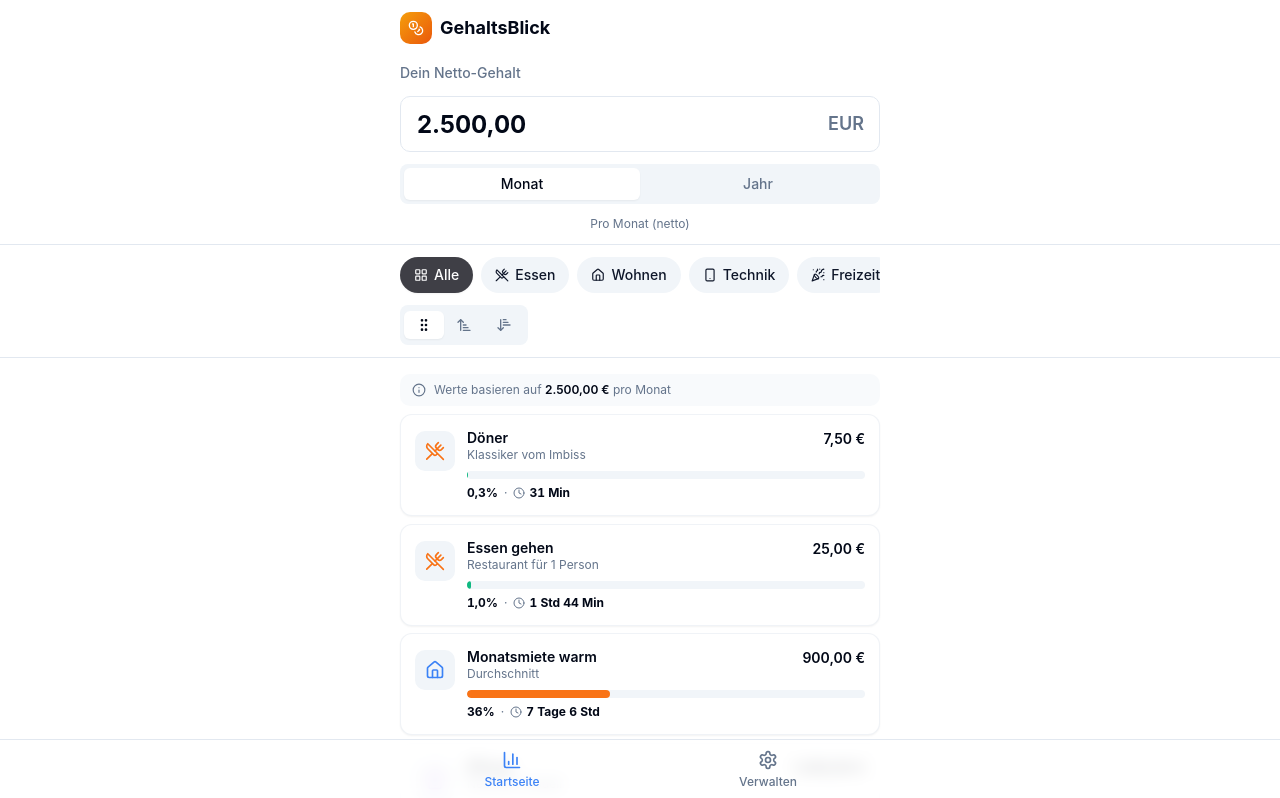
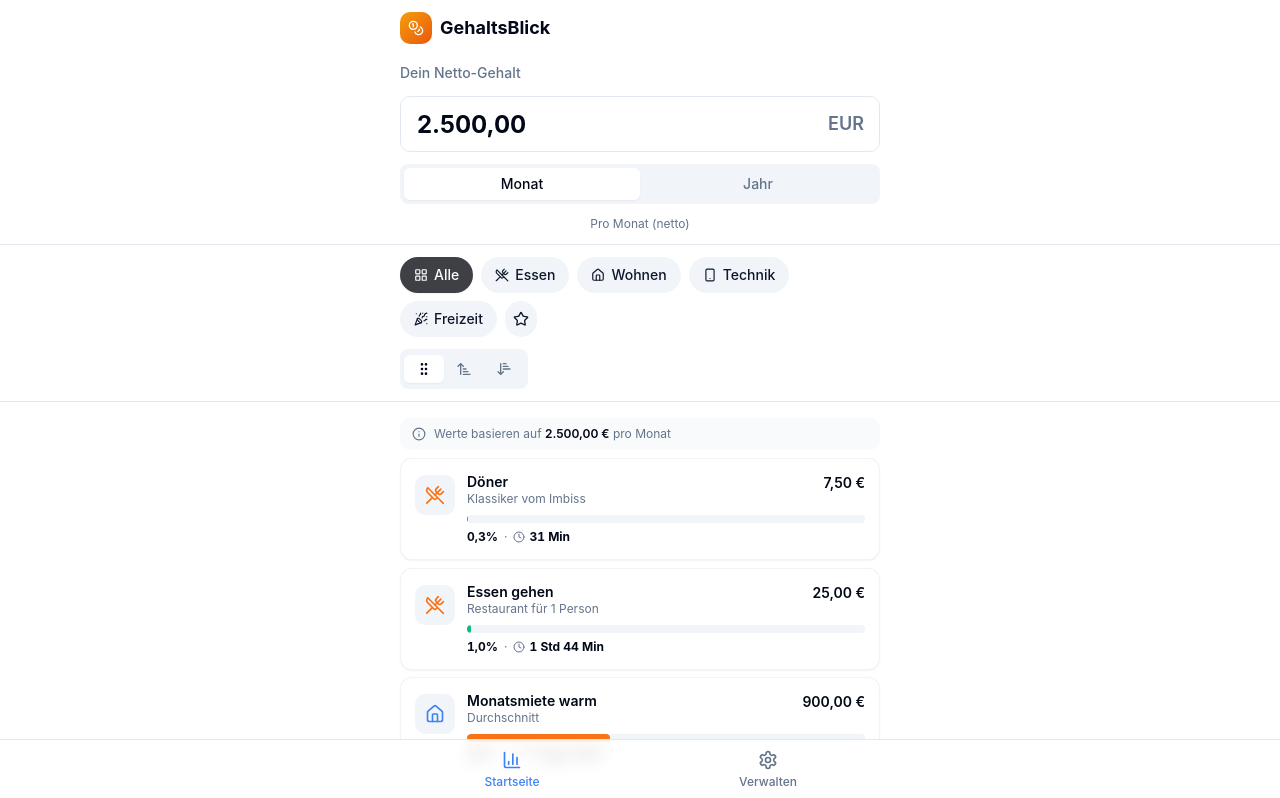
Before and after one commit to VibeFTW/salary-perspective, a React (Vite) app: page / in a window 1280 px wide. Shown: the top 798 px of the page. Built offline with nearby package versions, Linux system fonts and the light colour scheme; the HTML template or start-up script is replaced by a standard one.

Commit message:
Replace horizontal scroll with flex-wrap on category filters

```diff
--- a/src/components/CategoryFilter.tsx
+++ b/src/components/CategoryFilter.tsx
@@ -24,7 +24,7 @@ export function CategoryFilter() {
   }
 
   return (
-    <div className="flex gap-2 overflow-x-auto pb-1 scrollbar-hide">
+    <div className="flex flex-wrap gap-2 pb-1">
       {CATEGORIES.map((cat) => (
         <button
           key={cat.id}
--- a/src/pages/HomePage.tsx
+++ b/src/pages/HomePage.tsx
@@ -23,9 +23,7 @@ export function HomePage() {
       {/* Category filter + sort */}
       <div className="sticky top-[calc(var(--header-h,220px))] z-20 border-b bg-background/95 backdrop-blur">
         <div className="mx-auto max-w-lg px-4 py-3 space-y-2">
-          <div className="overflow-x-auto scrollbar-hide">
-            <CategoryFilter />
-          </div>
+          <CategoryFilter />
           <SortToggle />
         </div>
       </div>
```
